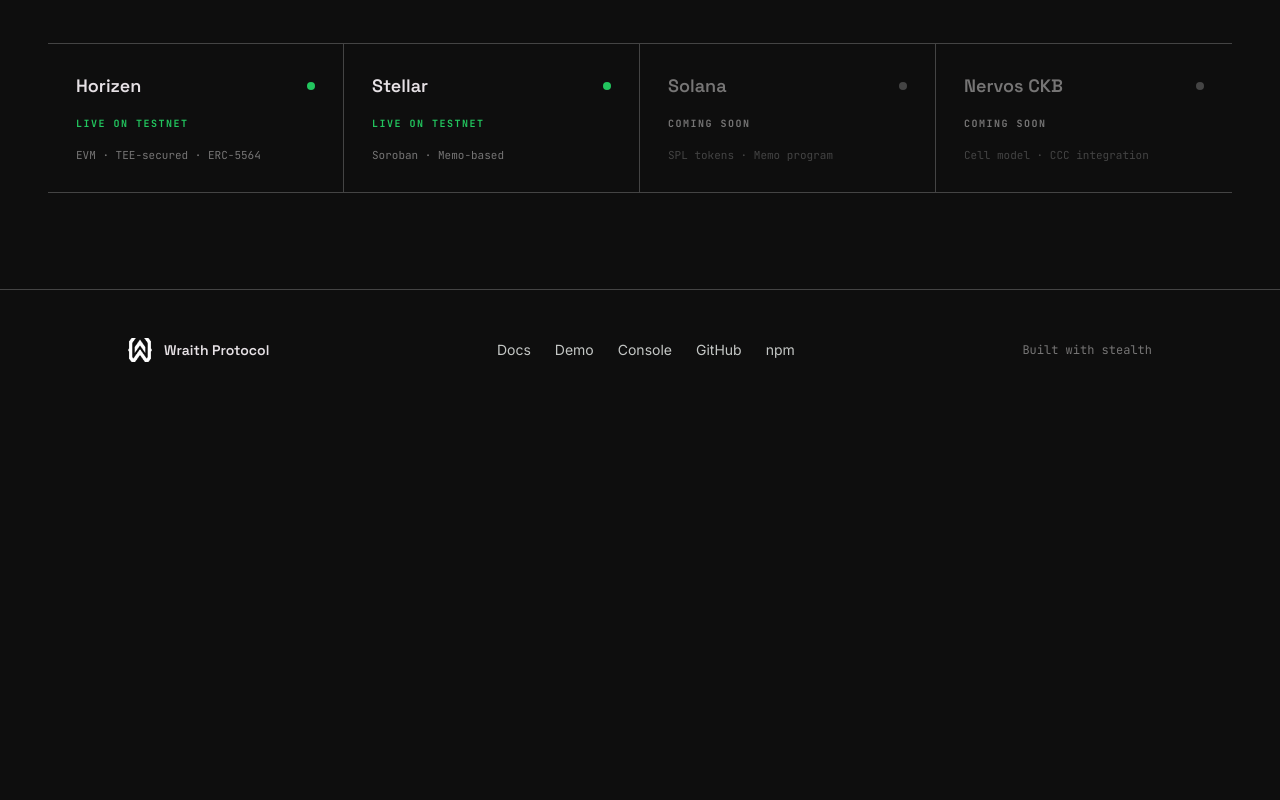
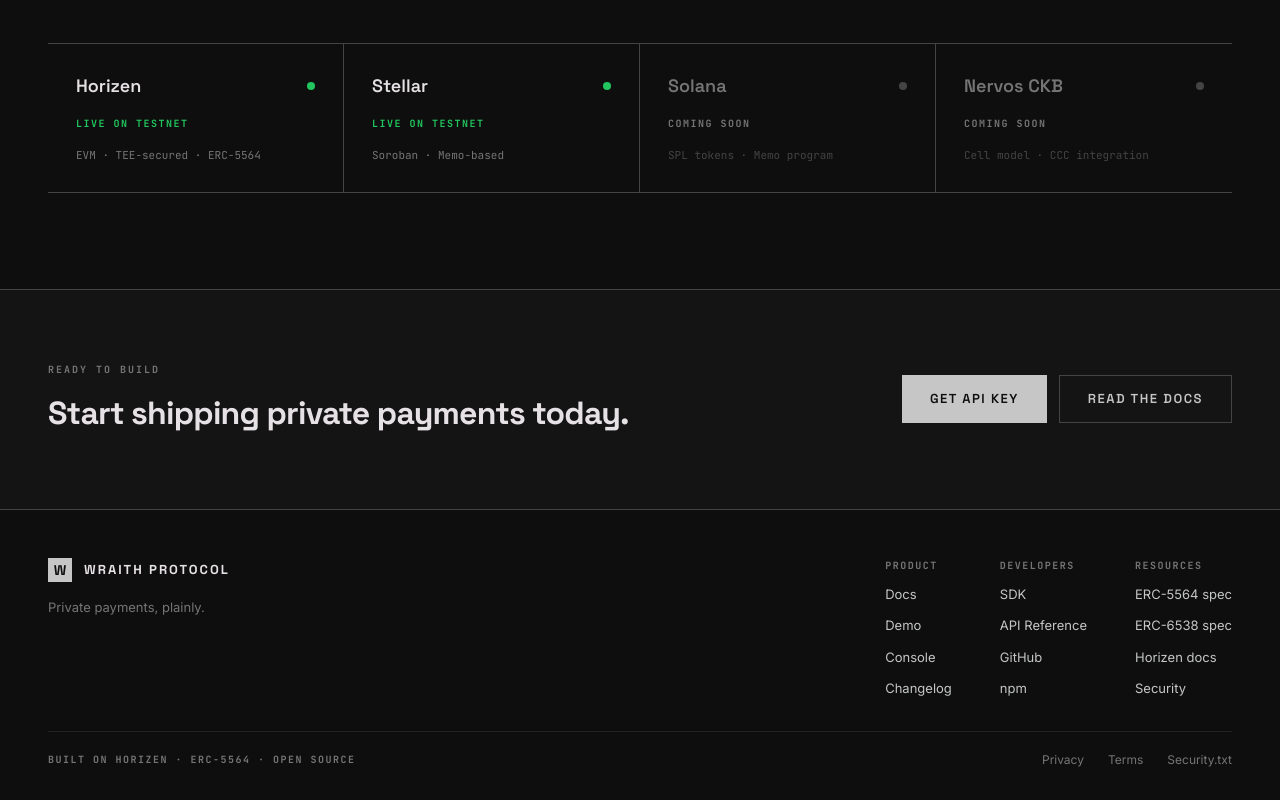
Before and after one commit to wraith-protocol/www, a React (Vite) app: page / in a window 1280 px wide. Shown: the part 2852-3652 px from the top of the page. Before the commit the page ends 3262 px from the top, so only its background shows below. Built offline with nearby package versions, Linux system fonts and the light colour scheme.

Commit message:
style: add CTA strip and redesign footer with link columns
Add CTA strip section with overline, heading, and dual action buttons.
Redesign footer with logo mark, tagline, three link columns (Product,
Developers, Resources), and bottom attribution row.

```diff
--- a/src/App.tsx
+++ b/src/App.tsx
@@ -4,6 +4,7 @@
 import Architecture from './components/Architecture';
 import ForDevelopers from './components/ForDevelopers';
 import Chains from './components/Chains';
+import CtaStrip from './components/CtaStrip';
 import Footer from './components/Footer';
 
 export default function App() {
@@ -15,6 +16,7 @@
       <Architecture />
       <ForDevelopers />
       <Chains />
+      <CtaStrip />
       <Footer />
     </div>
   );
--- /dev/null
+++ b/src/components/CtaStrip.tsx
@@ -0,0 +1,32 @@
+export default function CtaStrip() {
+  return (
+    <section className="flex flex-col items-start justify-between gap-8 border-y border-outline-variant bg-surface-container px-6 py-[72px] sm:flex-row sm:items-center md:px-12">
+      <div className="flex flex-col gap-3">
+        <span className="font-mono text-[10px] font-semibold uppercase tracking-[2px] text-outline">
+          Ready to Build
+        </span>
+        <h2 className="font-heading text-[24px] font-bold tracking-[-0.8px] text-on-surface sm:text-[32px]">
+          Start shipping private payments today.
+        </h2>
+      </div>
+      <div className="flex items-center gap-3">
+        <a
+          href="https://console.usewraith.xyz"
+          target="_blank"
+          rel="noopener noreferrer"
+          className="flex h-12 items-center justify-center bg-primary px-7 font-heading text-[13px] font-semibold uppercase tracking-[1.5px] text-surface transition-[filter] duration-150 hover:brightness-110"
+        >
+          Get API Key
+        </a>
+        <a
+          href="https://docs.usewraith.xyz"
+          target="_blank"
+          rel="noopener noreferrer"
+          className="flex h-12 items-center justify-center border border-outline-variant px-7 font-heading text-[13px] font-semibold uppercase tracking-[1.5px] text-primary transition-colors duration-150 hover:bg-surface-bright"
+        >
+          Read the Docs
+        </a>
+      </div>
+    </section>
+  );
+}
--- a/src/components/Footer.tsx
+++ b/src/components/Footer.tsx
@@ -1,35 +1,99 @@
-const links = [
+const columns = [
+  {
+    title: 'PRODUCT',
+    links: [
       { label: 'Docs', href: 'https://docs.usewraith.xyz' },
       { label: 'Demo', href: 'https://demo.usewraith.xyz' },
       { label: 'Console', href: 'https://console.usewraith.xyz' },
+      { label: 'Changelog', href: 'https://docs.usewraith.xyz/changelog' },
+    ],
+  },
+  {
+    title: 'DEVELOPERS',
+    links: [
+      { label: 'SDK', href: 'https://docs.usewraith.xyz/sdk/overview' },
+      { label: 'API Reference', href: 'https://docs.usewraith.xyz/api' },
       { label: 'GitHub', href: 'https://github.com/wraith-protocol' },
       { label: 'npm', href: 'https://www.npmjs.com/package/@wraith-protocol/sdk' },
+    ],
+  },
+  {
+    title: 'RESOURCES',
+    links: [
+      { label: 'ERC-5564 spec', href: 'https://eips.ethereum.org/EIPS/eip-5564' },
+      { label: 'ERC-6538 spec', href: 'https://eips.ethereum.org/EIPS/eip-6538' },
+      { label: 'Horizen docs', href: 'https://docs.horizen.io' },
+      { label: 'Security', href: 'https://docs.usewraith.xyz/security' },
+    ],
+  },
 ];
 
 export default function Footer() {
   return (
-    <footer className="border-t border-outline-variant px-6 py-12">
-      <div className="mx-auto flex max-w-5xl flex-col items-center gap-8 md:flex-row md:justify-between">
+    <footer className="px-6 pb-8 pt-12 md:px-12">
+      <div className="flex flex-col gap-8">
+        <div className="flex flex-col justify-between gap-12 md:flex-row">
+          <div className="flex flex-col gap-4">
             <div className="flex items-center gap-3">
-          <img src="/logo.png" alt="Wraith Protocol" className="h-6 w-6" />
-          <span className="font-heading text-sm font-semibold text-on-surface">
-            Wraith Protocol
+              <div className="flex h-6 w-6 items-center justify-center bg-primary">
+                <span className="font-heading text-sm font-bold text-surface">W</span>
+              </div>
+              <span className="font-heading text-[13px] font-bold tracking-[2px] text-on-surface">
+                WRAITH PROTOCOL
               </span>
             </div>
-        <nav className="flex flex-wrap justify-center gap-6">
-          {links.map((link) => (
+            <p className="max-w-[240px] font-body text-[13px] leading-[1.5] text-outline">
+              Private payments, plainly.
+            </p>
+          </div>
+
+          <div className="flex flex-wrap gap-12">
+            {columns.map((column) => (
+              <div key={column.title} className="flex flex-col gap-3">
+                <span className="font-mono text-[10px] font-semibold tracking-[1.5px] text-outline">
+                  {column.title}
+                </span>
+                {column.links.map((link) => (
                   <a
                     key={link.label}
                     href={link.href}
                     target="_blank"
                     rel="noopener noreferrer"
-              className="text-sm text-on-surface-variant transition-opacity hover:opacity-80"
+                    className="font-body text-[13px] text-on-surface-variant transition-colors duration-150 hover:text-on-surface"
                   >
                     {link.label}
                   </a>
                 ))}
-        </nav>
-        <p className="font-mono text-xs text-outline">Built with stealth</p>
+              </div>
+            ))}
+          </div>
+        </div>
+
+        <div className="flex flex-col items-start justify-between gap-4 border-t border-outline-variant-30 pt-5 sm:flex-row sm:items-center">
+          <span className="font-mono text-[10px] font-semibold tracking-[1.5px] text-outline">
+            BUILT ON HORIZEN · ERC-5564 · OPEN SOURCE
+          </span>
+          <div className="flex items-center gap-6">
+            <a
+              href="https://usewraith.xyz/privacy"
+              className="font-body text-xs text-outline transition-colors duration-150 hover:text-on-surface-variant"
+            >
+              Privacy
+            </a>
+            <a
+              href="https://usewraith.xyz/terms"
+              className="font-body text-xs text-outline transition-colors duration-150 hover:text-on-surface-variant"
+            >
+              Terms
+            </a>
+            <a
+              href="https://usewraith.xyz/.well-known/security.txt"
+              className="font-body text-xs text-outline transition-colors duration-150 hover:text-on-surface-variant"
+            >
+              Security.txt
+            </a>
+          </div>
+        </div>
       </div>
     </footer>
   );
```
Lines whose indentation alone changed are shown as unchanged.
